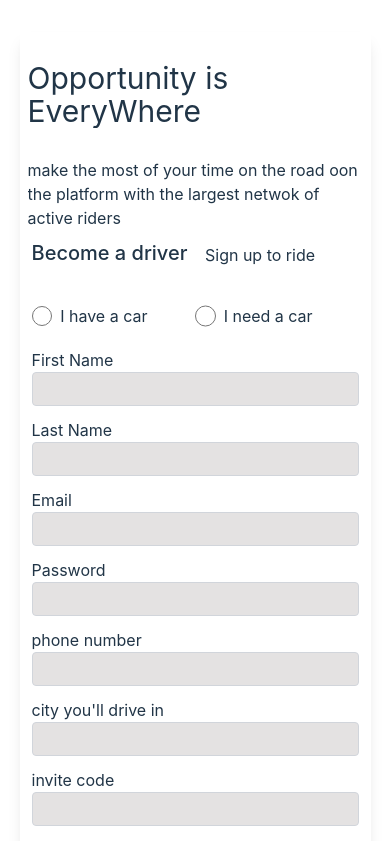
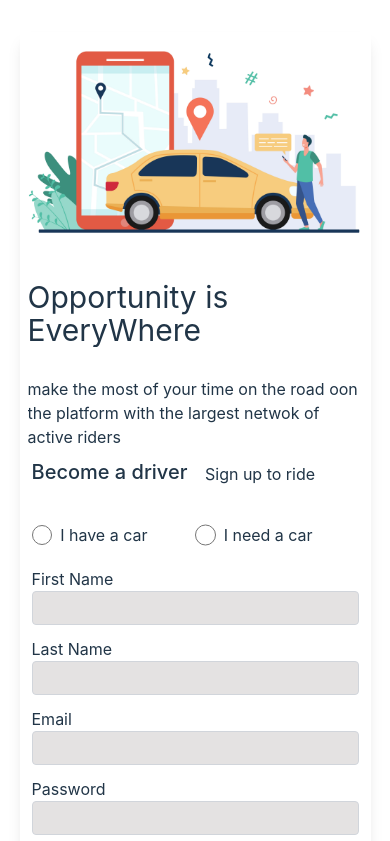
Before and after one commit to BLADEHEDA/Private-journal, a React (Vite) app: page / in a window 390 px wide. Shown: the top 841 px of the page. Built offline with nearby package versions, Linux system fonts and the light colour scheme.

Commit message:
mobiule layout done, tablet and mobile left

```diff
--- a/src/App.css
+++ b/src/App.css
@@ -7,6 +7,10 @@
   padding: 0;
   margin: 0;
   overflow-x: hidden;
+}
+img{
+  width: 100%;
+  height: auto;
 }
 @media only screen and (min-width:1px){
   .form-input{
@@ -18,7 +22,9 @@
       border:solid 1px black ;
       background: rgb(241, 239, 239);
       box-shadow: 20em;
-
-
     }
+    /* .main-section-left{
+      display: flex;
+      flex-direction: column-reverse;
+    } */
 }
--- a/src/Components/Form/Form.tsx
+++ b/src/Components/Form/Form.tsx
@@ -2,8 +2,9 @@ import { useFormik } from 'formik';
 import { useState } from 'react';
 import * as Yup from 'yup';
 import Modal from './Modal';
+import carPic from "../../assets/10109.jpg"
 
-function App(props) {
+function App() {
 // the forllowing code is to hide and show the modal component
 // const [showModal, setShowModal] = React.useState(false);
 const [showModal , setShowModal]= useState(false)
@@ -53,7 +54,7 @@ const [showModal , setShowModal]= useState(false)
         .optional()
 
       }),
-      onSubmit: function (values) {
+      onSubmit: function () {
         setShowModal(true)
       }
     })
@@ -75,11 +76,22 @@ const showmodal=()=>{
     return (
       <main className="main-section shadow-lg my-[2em] w-[90%] mx-auto my-0 md:w-[70%]
       md:flex ">
-        <section className="main-section-left px-2">
-          <h1 className='text-[30px] my-[1em] ' >Opportunity is EveryWhere</h1>
-          <p>make the most of your time on the road oon the platform with the largest
-            netwok of active riders</p>
+        <section className="main-section-left ">
+            <article className='block md:hidden'>
+              <img src={carPic} alt="carPic " />
+            </article>
+            <article className="content px-2 ">
+              <div>
+              <h1 className='text-[30px] my-[1em] ' >Opportunity is EveryWhere</h1>
+              <p>make the most of your time on the road oon the platform with the largest
+                netwok of active riders</p>
+            </div>
+            {/* <article className='hidden md:block mt-[28em]'>
+              <img src={carPic} alt="carPic " />
+            </article> */}
+            </article>
         </section>
+
 
     <section className="main-section-right mt-[0.5em] ]  ">
     <div className="form-top flex px-2 ">
--- a/src/Components/Form/Modal.tsx
+++ b/src/Components/Form/Modal.tsx
@@ -1,6 +1,6 @@
 // import React from "react";
 
-export default function Modal(props) {
+export default function Modal(props: any) {
 // subjected to cxhanges
  const confirmbtn =()=>{
   props.showmodal()
```
Also changed, not shown: ff52909f9d69323ad31368ae18fbda54.jpg (added), src/assets/10109.jpg (added).
